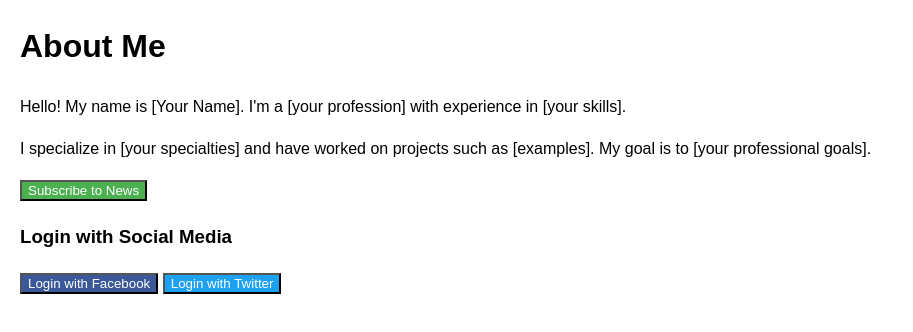
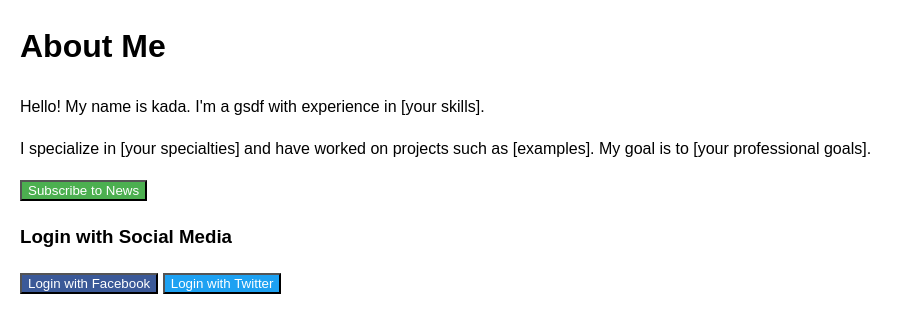
Before and after one commit to yana1971/ypl1, a plain HTML site: page index.html in a window 1280 px wide. Shown: the whole page, without its empty margins (0-913 px from the left). Drawn offline with Linux system fonts and the light colour scheme.

Commit message:
Change first paragraph in branch 1.2

```diff
--- a/index.html
+++ b/index.html
@@ -14,7 +14,7 @@
 </head>
 <body>
     <h1>About Me</h1>
-    <p>Hello! My name is [Your Name]. I'm a [your profession] with experience in [your skills].</p>
+    <p>Hello! My name is kada. I'm a gsdf with experience in [your skills].</p>
     <p>I specialize in [your specialties] and have worked on projects such as [examples]. My goal is to [your professional goals].</p>
     <button style="background-color: #4CAF50; color: white;">Subscribe to News</button>
     <div>
```
